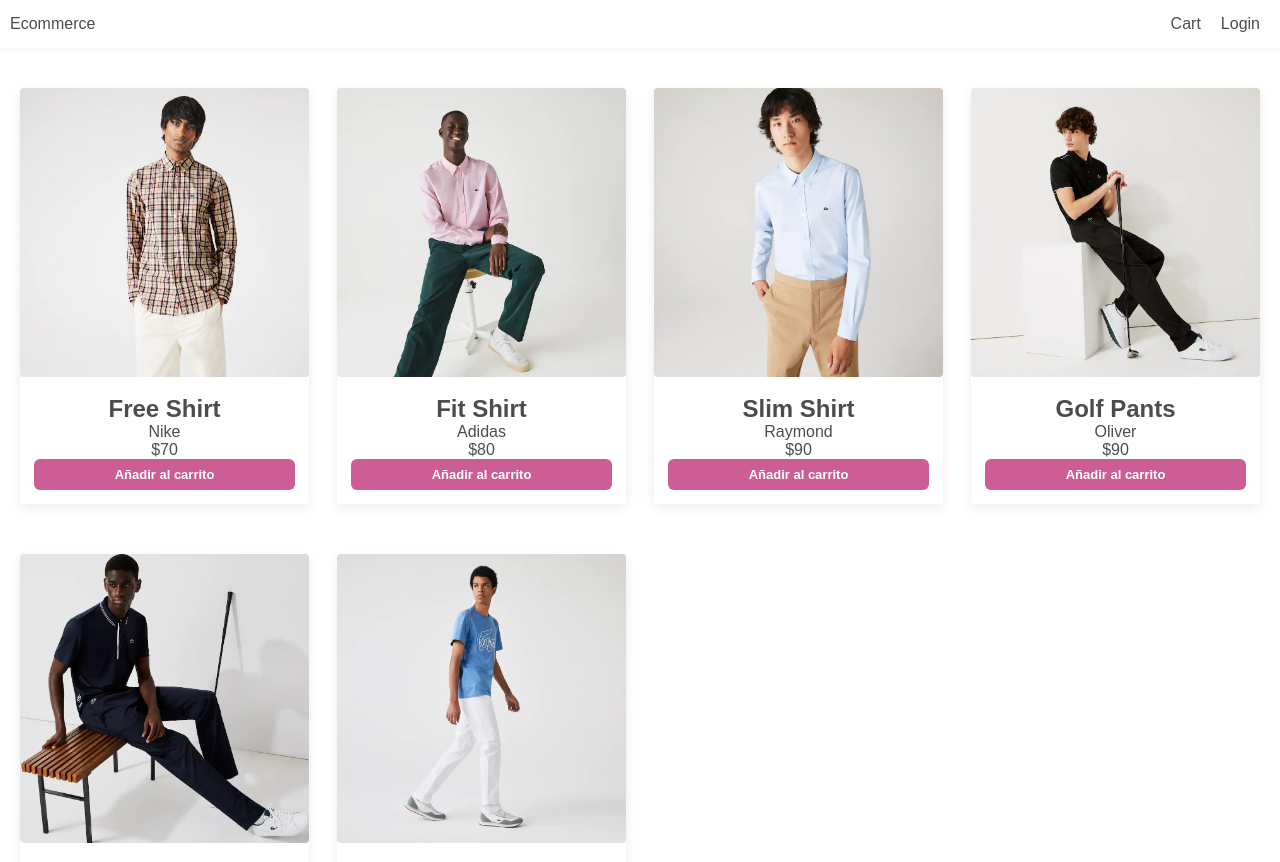
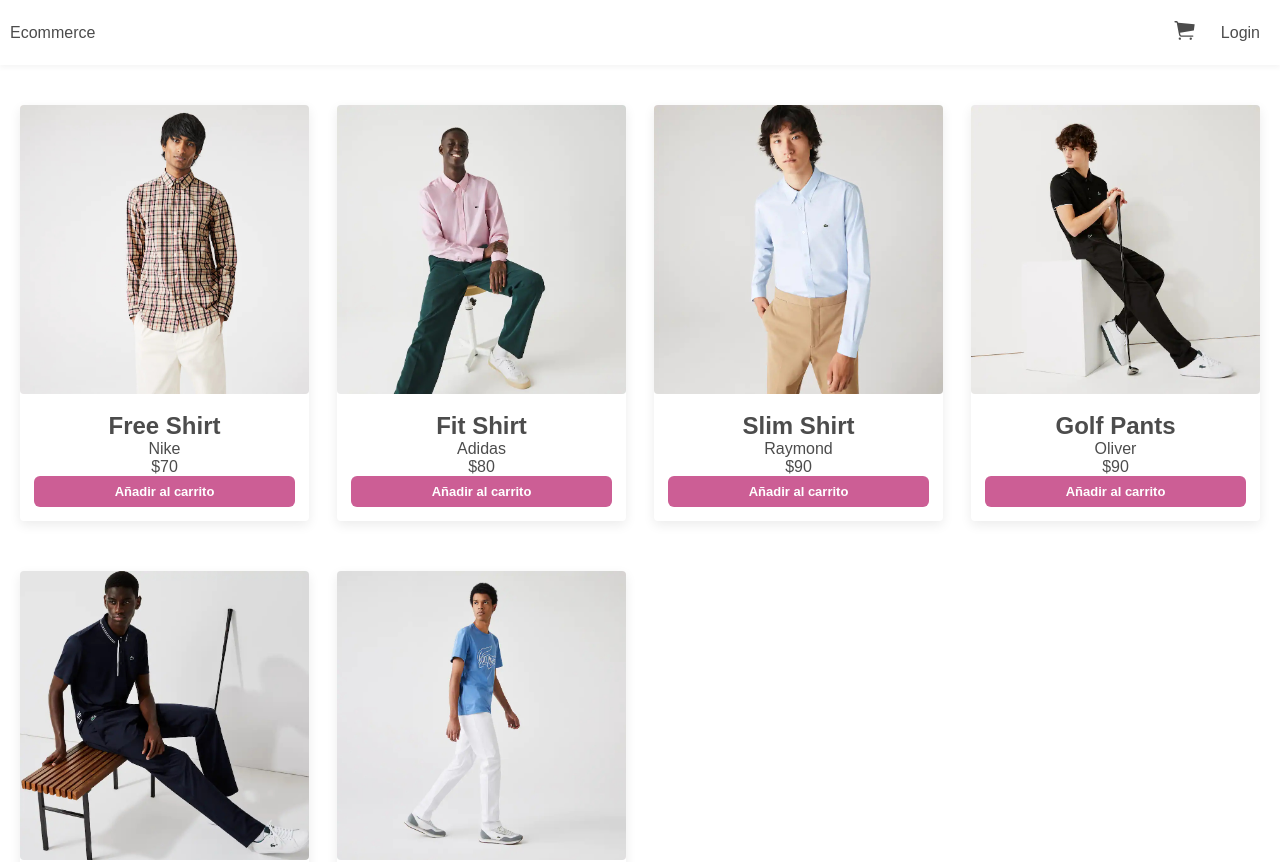
Before and after one commit to RicardoArros/nextjs_ecommerce1, a Next.js app: page / in a window 1280 px wide. Shown: the top 862 px of the page. Built offline with nearby package versions, Linux system fonts and the light colour scheme.

Commit message:
feat: added handle add to cart funct with context api

```diff
--- a/components/Layout.js/Layout.js
+++ b/components/Layout.js/Layout.js
@@ -1,12 +1,28 @@
-import React from "react";
+import React, { useContext } from "react";
+
+import { IoIosCart } from "react-icons/io";
 
 import Head from "next/head";
-
 import Link from "next/link";
 
-import { Nav, NavLinks, LayoutWrap, Main, Footer } from "./LayoutStyled";
+import { Store } from "../../utils/Store";
+
+import {
+  LayoutWrap,
+  Nav,
+  NavLinks,
+  NavAction,
+  NavCart,
+  NavCartCount,
+  Main,
+  Footer,
+} from "./LayoutStyled";
 
 const Layout = ({ title, children }) => {
+  //
+  const { state, dispatch } = useContext(Store);
+  const { cart } = state;
+
   return (
     <>
       <Head>
@@ -22,15 +38,27 @@ const Layout = ({ title, children }) => {
               <a>Ecommerce</a>
             </Link>
 
-            <div>
-              <Link href="/cart">
-                <NavLinks>Cart</NavLinks>
-              </Link>
+            <NavAction>
+              <NavCart>
+                <Link href="/cart">
+                  <NavLinks>
+                    <div className="cartIcon">
+                      <IoIosCart />
+
+                      {cart.cartItems.length > 0 && (
+                        <NavCartCount>
+                          {cart.cartItems.reduce((a, c) => a + c.quantity, 0)}
+                        </NavCartCount>
+                      )}
+                    </div>
+                  </NavLinks>
+                </Link>
+              </NavCart>
 
               <Link href="/login">
                 <NavLinks>Login</NavLinks>
               </Link>
-            </div>
+            </NavAction>
           </Nav>
         </header>
 
--- a/components/Layout.js/LayoutStyled.js
+++ b/components/Layout.js/LayoutStyled.js
@@ -1,5 +1,6 @@
 import styled from "styled-components";
 
+// Layout container
 const LayoutWrap = styled.div`
   display: flex;
   flex-direction: column;
@@ -8,6 +9,7 @@ const LayoutWrap = styled.div`
   min-height: 100vh;
 `;
 
+// Nav
 const Nav = styled.nav`
   display: flex;
   justify-content: space-between;
@@ -20,10 +22,45 @@ const Nav = styled.nav`
   box-shadow: rgba(0, 0, 0, 0.04) 0px 3px 5px;
 `;
 
+const NavAction = styled.div`
+  display: flex;
+  align-items: center;
+  gap: 1.4rem;
+
+  & svg {
+    font-size: 2.5rem;
+  }
+`;
+
+// Nav Cart
+const NavCart = styled.div`
+
+  & .cartIcon {
+    position: relative;
+  }
+`;
+
+const NavCartCount = styled.span`
+  position: absolute;
+  top: -.8rem;
+  right: -1rem;
+
+  background: ${({ theme }) => theme.colors.primary};
+
+  font-size: 1.2rem;
+  color: ${({ theme }) => theme.colors.light};
+  line-height: 1rem;
+
+  padding: 0.5rem 0.7rem;
+
+  border-radius: 50%;
+`;
+
 const NavLinks = styled.a`
   margin: 0 1rem;
 `;
 
+// Main
 const Main = styled.main(
   ({ theme }) => `
   width: 100%;
@@ -56,6 +93,7 @@ const Main = styled.main(
 `
 );
 
+// Footer
 const Footer = styled.footer`
   display: flex;
   justify-content: center;
@@ -64,4 +102,13 @@ const Footer = styled.footer`
   height: 4rem;
 `;
 
-export { LayoutWrap, Nav, NavLinks, Main, Footer };
+export {
+  LayoutWrap,
+  Nav,
+  NavAction,
+  NavCart,
+  NavCartCount,
+  NavLinks,
+  Main,
+  Footer,
+};
--- a/package.json
+++ b/package.json
@@ -12,6 +12,7 @@
     "next": "12.2.2",
     "react": "18.2.0",
     "react-dom": "18.2.0",
+    "react-icons": "^4.4.0",
     "styled-components": "^5.3.5"
   },
   "devDependencies": {
--- a/pages/_app.js
+++ b/pages/_app.js
@@ -3,6 +3,7 @@ import { ThemeProvider } from "styled-components";
 import GlobalStyles from "../styles/GlobalStyles";
 
 import { lightTheme } from "../styles/theme.config";
+import { StoreProvider } from "../utils/Store";
 
 function MyApp({ Component, pageProps }) {
   return (
@@ -10,7 +11,9 @@ function MyApp({ Component, pageProps }) {
       <ThemeProvider theme={lightTheme}>
         <GlobalStyles />
 
-        <Component {...pageProps} />
+        <StoreProvider>
+          <Component {...pageProps} />
+        </StoreProvider>
       </ThemeProvider>
     </>
   );
--- a/styles/theme.config.js
+++ b/styles/theme.config.js
@@ -15,6 +15,7 @@ export const lightTheme = {
   colors: {
     light: "#fff",
     dark: "#4C4C4C",
+
     primary: "#cc5e95",
 
     secondary1: "#5EC2CC",
--- /dev/null
+++ b/utils/Store.js
@@ -0,0 +1,37 @@
+import { createContext, useReducer } from "react";
+
+export const Store = createContext();
+
+const initialState = {
+  cart: { cartItems: [] },
+};
+
+function reducer(state, action) {
+  switch (action.type) {
+    case "CART_ADD_ITEM": {
+      const newItem = action.payload;
+
+      const existItem = state.cart.cartItems.find(
+        (item) => item.slug === newItem.slug
+      );
+
+      const cartItems = existItem
+        ? state.cart.cartItems.map((item) =>
+            item.name === existItem.name ? newItem : item
+          )
+        : [...state.cart.cartItems, newItem];
+
+      return { ...state, cart: { ...state.cart, cartItems } };
+    }
+    default:
+      return state;
+  }
+}
+
+export function StoreProvider({ children }) {
+  const [state, dispatch] = useReducer(reducer, initialState);
+
+  const value = { state, dispatch };
+
+  return <Store.Provider value={value}>{children}</Store.Provider>
+}
--- a/utils/data.js
+++ b/utils/data.js
@@ -57,7 +57,7 @@ const data = {
       brand: "Zara",
       rating: 3.5,
       numReviews: 7,
-      countInStock: 20,
+      countInStock: 10,
       description: "A popular pants",
     },
     {
```
Also changed, not shown: pages/product/[slug].js (+30 -7 lines), 2 other files (tests, documents, lock files or other folders).
